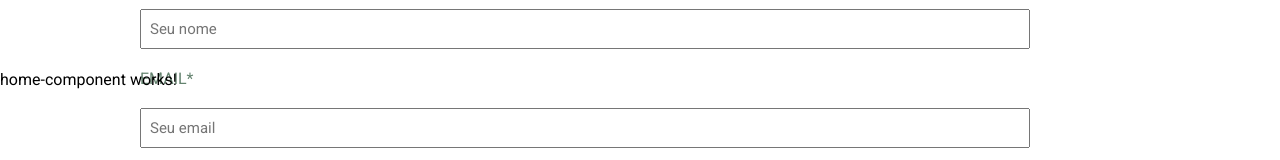
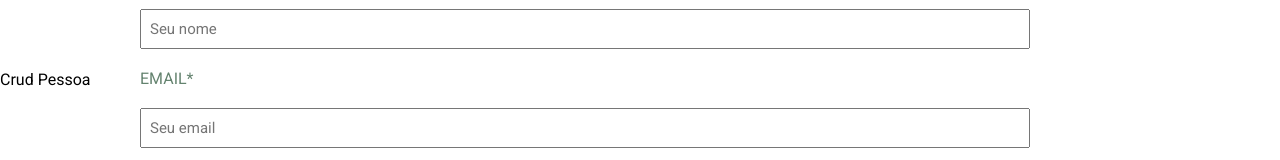
Before and after one commit to LucasAl03/crud_pessoas, an Angular app: page / in a window 1280 px wide. Shown: the part 190-350 px from the top of the page. Built offline with nearby package versions, Linux system fonts and the light colour scheme.

Commit message:
tags para HomeComponent

```diff
--- a/src/app/component/home-component/home-component.html
+++ b/src/app/component/home-component/home-component.html
@@ -1 +1,3 @@
-<p>home-component works!</p>
+<div id="div-home">
+    <span> Crud <span id="tito-pessoa">Pessoa</span> </span>
+</div>
```
